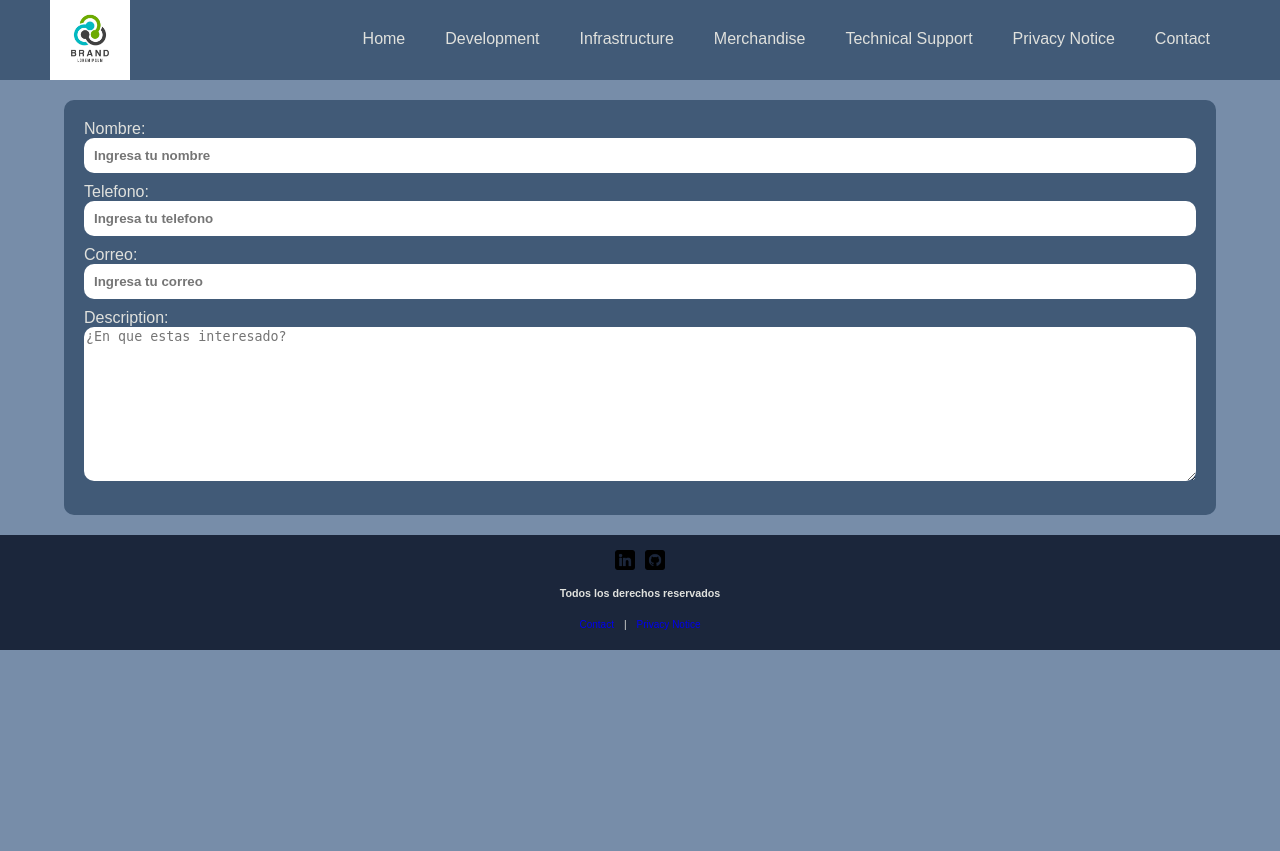
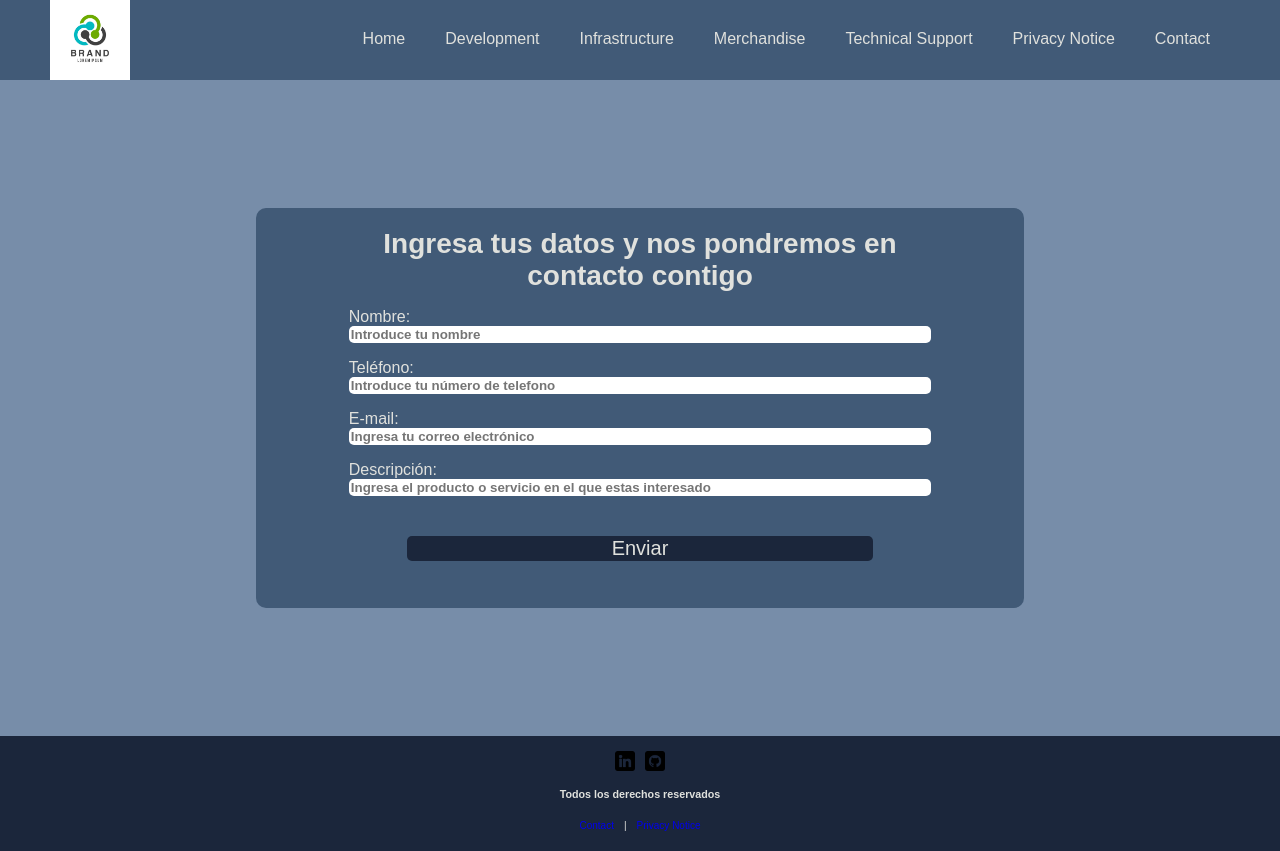
Before and after one commit to BPM17/Kabeldi, a Django app: page /contact in a window 1280 px wide. Before the commit the page ends 650 px from the top, so only its background shows below. Run offline with Django 5.2, Linux system fonts and the light colour scheme.

Commit message:
Contact form is almost done, next step work in back end

```diff
--- /dev/null
+++ b/Kabeldi/kabeldi_app/forms.py
@@ -0,0 +1,7 @@
+from django import forms
+
+class Client(forms.Form):
+    name = forms.CharField(label="Nombre", max_length=100, widget=forms.TextInput(attrs={'placeholder':'Introduce tu nombre','class': 'input'}))
+    telephone = forms.IntegerField(label="Teléfono", max_value=15,widget=forms.TextInput(attrs={'placeholder':'Introduce tu número de telefono','class': 'input'}))
+    email = forms.EmailField(label="E-mail", max_length=100,widget=forms.TextInput(attrs={'placeholder':'Ingresa tu correo electrónico','class': 'input'}))
+    description = forms.CharField(label="Descripción", max_length=500,widget=forms.TextInput(attrs={'placeholder':'Ingresa el producto o servicio en el que estas interesado','class': 'input'}))
--- a/Kabeldi/kabeldi_app/static/css/styles.css
+++ b/Kabeldi/kabeldi_app/static/css/styles.css
@@ -234,8 +234,11 @@ a{
 }
 
 .container{
-    width: 90%;
-    margin: 2rem auto;
+    width: 60%;
+    height: 40rem;
+    margin: 10% auto;
+    display: flex;
+    justify-content: center;
     background-color: var(--header);
     border-radius: 1rem;
     padding: 2rem;
@@ -243,20 +246,29 @@ a{
 
 
 form{
+    width: 80%;
+    height: 30rem;
     color: var(--letra);
-    display: flex;
-    flex-direction: column;
-    justify-content: center;
 }
 
-form fieldset{
-    border:  none;
+.containerButton button{
+    width: 80%;
+    margin: 0 10%;
+    font-size: 20px;
+    background-color: var(--secundario);
+    border-radius: 5px;
+    border: none;
+    color: var(--letra);
 }
 
-form textarea{
-    border: none;
+.containerButton button:hover{
+    background-color: var(--cuarto);
+}
+
+.containerButton{
     width: 100%;
-    border-radius: 1rem;
+    height: 2rem;
+    margin-top: 40px;
 }
 
 .campo{
@@ -264,9 +276,11 @@ form textarea{
 }
 
 .input{
+    display: flex;
+    flex-direction: column;
     width: 100%;
-    border-radius: 1rem;
+    border-radius: 5px;
     font-weight: 700;
     border: none;
-    padding: 1rem;
+    margin: auto;
 }
--- a/Kabeldi/kabeldi_app/templates/contact.html
+++ b/Kabeldi/kabeldi_app/templates/contact.html
@@ -15,27 +15,14 @@
         {% include 'header.html' %}
     </section>
     <section class="container">
-        <div>
-            <form action="">
-                <div class="campo">
-                    <label for="">Nombre:</label>
-                    <input class="input" type="text" name="nombre" id="name" placeholder="Ingresa tu nombre">
-                </div>
-                <div class="campo">
-                    <label for="">Telefono:</label>
-                    <input class="input" type="tel" name="telefono" id="tel" placeholder="Ingresa tu telefono">
-                </div>
-                <div class="campo">
-                    <label for="">Correo:</label>
-                    <input class="input" type="email" name="Correo" id="mail" placeholder="Ingresa tu correo">
-                </div>
-                <div class="campo">
-                    <label for="">Description:</label>
-                    <textarea name="mensaje" placeholder="¿En que estas interesado?" id="descripcion" cols="30"
-                        rows="10"></textarea>
-                </div>
-            </form>
-        </div>
+        <form action="" method="post" class="form">
+            <h2>Ingresa tus datos y nos pondremos en contacto contigo</h2>
+            {% csrf_token %}
+            {{form.as_p}}
+            <div class="containerButton">
+                <button>Enviar</button>
+            </div>
+        </form>
     </section>
     <section>
         {% include 'footer.html' %}
--- a/Kabeldi/kabeldi_app/views.py
+++ b/Kabeldi/kabeldi_app/views.py
@@ -1,7 +1,7 @@
 from django.shortcuts import render, redirect
 from django.http import HttpResponse
 from .models import ContactForm
-
+from .forms import Client
 
 # Create your views here.
 def Menu(request):
@@ -23,7 +23,8 @@ def TechnicalSupport(request):
     return render(request, 'technicalSupport.html')
 
 def Contact(request):
-    return render(request, 'contact.html')
+    form = Client()
+    return render(request, 'contact.html', {"form":form})
 
 def PrivacyNotice(request):
     return render(request, 'privacyNotice.html')
```
